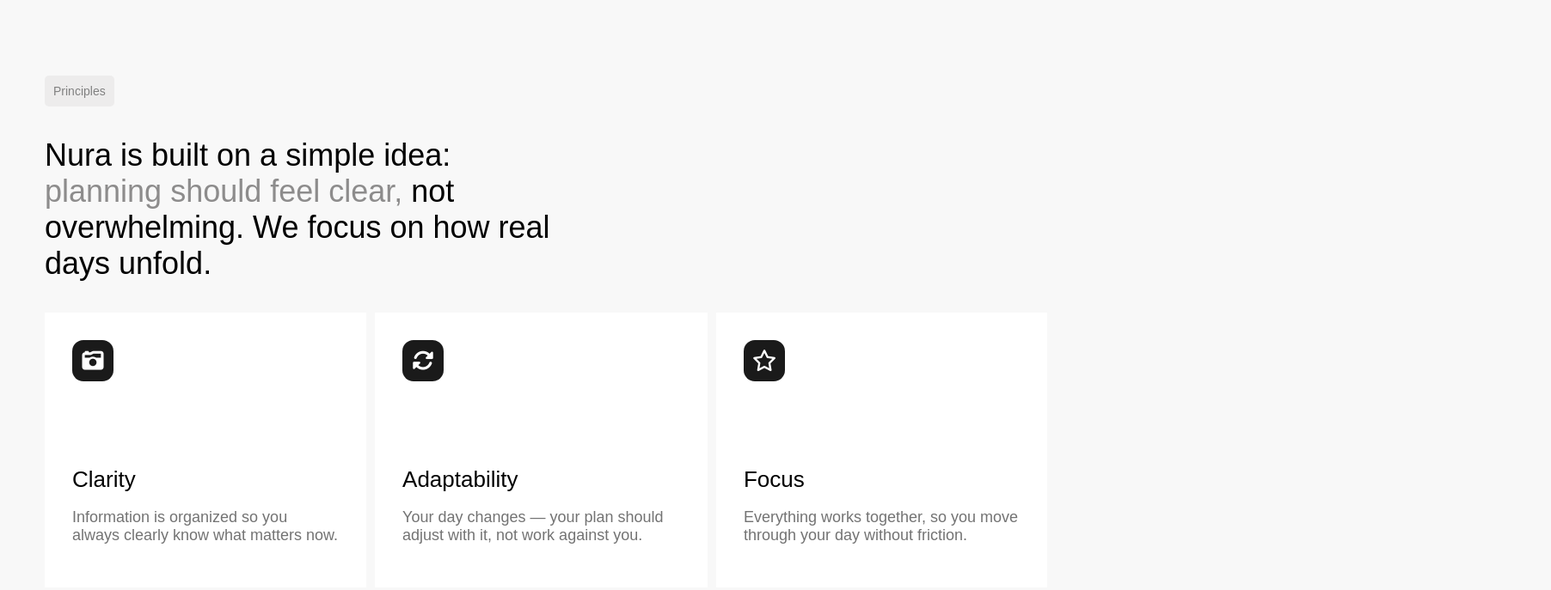
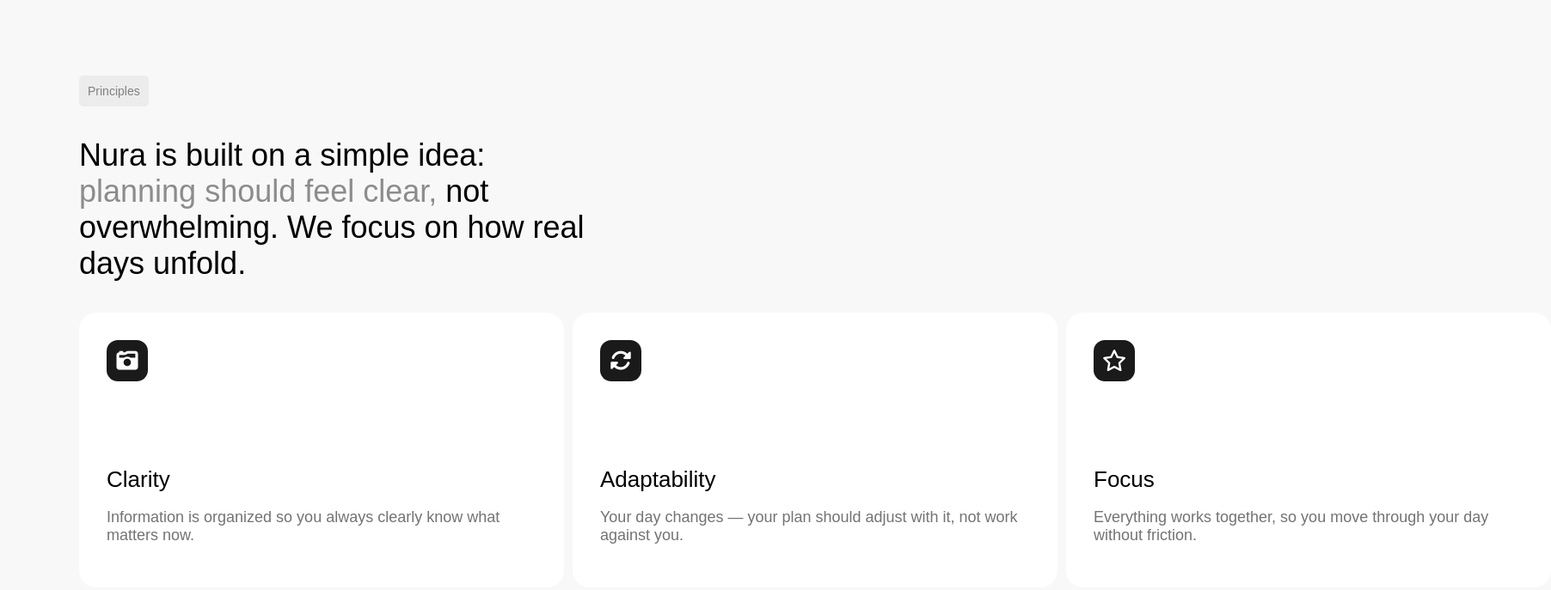
Before and after one commit to SAlketbi2010/website-replications, a plain HTML site: page index.html in a window 1280 px wide. Shown: the part 500-1187 px from the top of the page at 86% size, 1804 px wide, since content can reach past the window. Drawn offline with Linux system fonts and the light colour scheme.

Commit message:
Add files via upload

```diff
--- a/style.css
+++ b/style.css
@@ -74,7 +74,7 @@
     flex-direction: column;
     justify-content: flex-start;
     align-items: flex-start;
-    padding: 120px 40px;
+    padding: 120px 80px;
 }
 
 .principlestitlecard {
@@ -108,18 +108,21 @@
 .principlescards{
     display: flex;
     flex-direction: row;
-    justify-content: center;
-    align-items: center;
+    justify-content: space-between;
+    align-items: space-between;
+    width: 100%;
+    gap: 10px;
 }
 
 .principlescard1, .principlescard2, .principlescard3 {
     display: flex;
     flex-direction: column;
+    border-style: hidden;
+    border-radius: 20px;
     justify-content: space-between;
     align-items: space-between;
     background-color: white;
     padding: 32px;
-    margin-right: 10px;
     height: 320px;
 
 }
@@ -130,6 +133,7 @@
 }
 
 .principlescard1 p, .principlescard2 p, .principlescard3 p {
+    width:500px;
     font-size: 18px;
     font-weight: 500;
     color: rgb(115, 115, 115);
```
